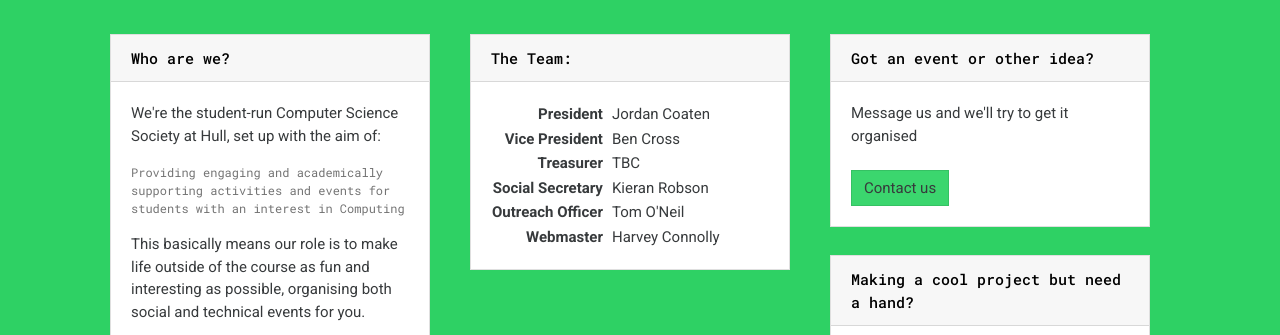
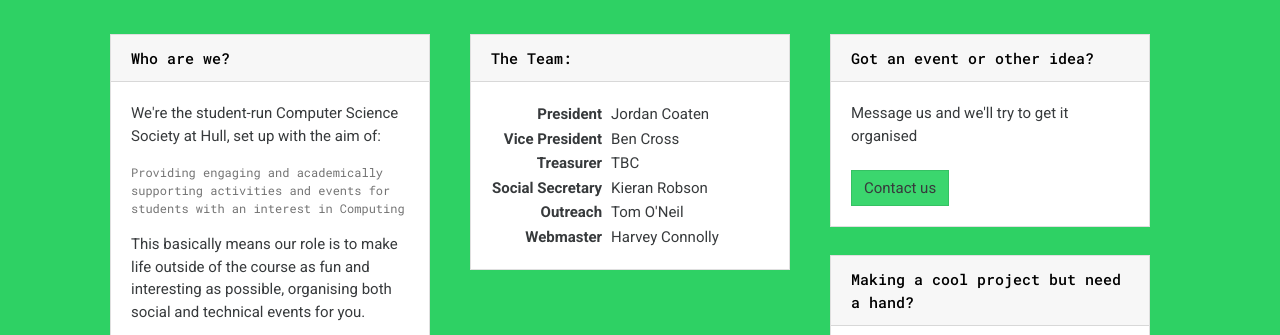
Before and after one commit to hullcss/hullcss-site, a Jekyll site: the page built from pages/about.md, in a window 1280 px wide. Shown: the part 229-564 px from the top of the page. Built offline with Jekyll 4.4.1, drawn with Linux system fonts in a browser that asks for light colours; nearby versions of some CDN libraries.

Commit message:
Update about.md

```diff
--- a/pages/about.md
+++ b/pages/about.md
@@ -48,7 +48,7 @@ Providing engaging and academically supporting activities and events for student
         <td class="pl-2">Kieran Robson</td>
       </tr>
       <tr>
-        <td class="font-weight-bold text-right">Outreach Officer</td>
+        <td class="font-weight-bold text-right">Outreach</td>
         <td class="pl-2">Tom O'Neil</td>
       </tr>
       <tr>
```
